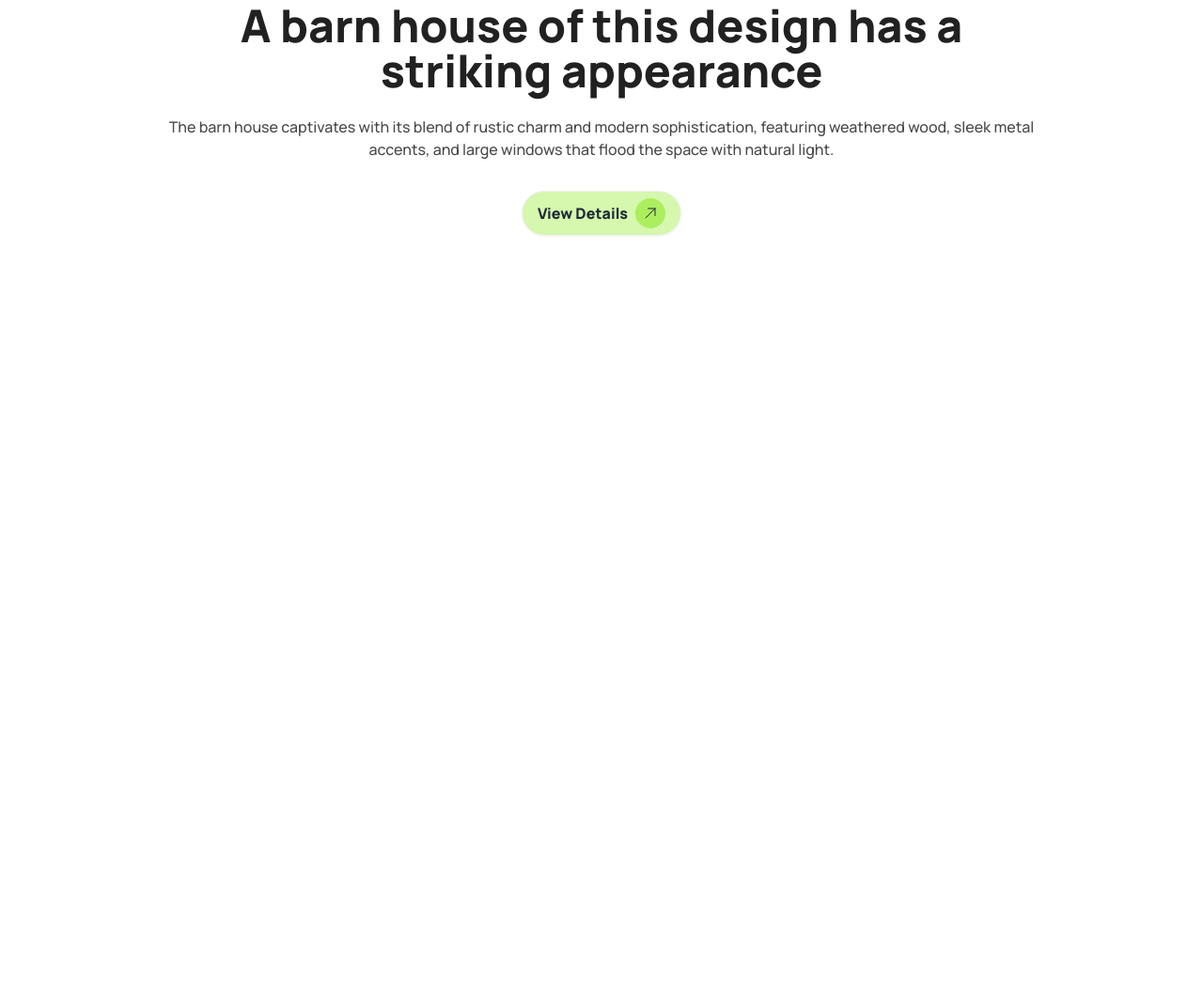
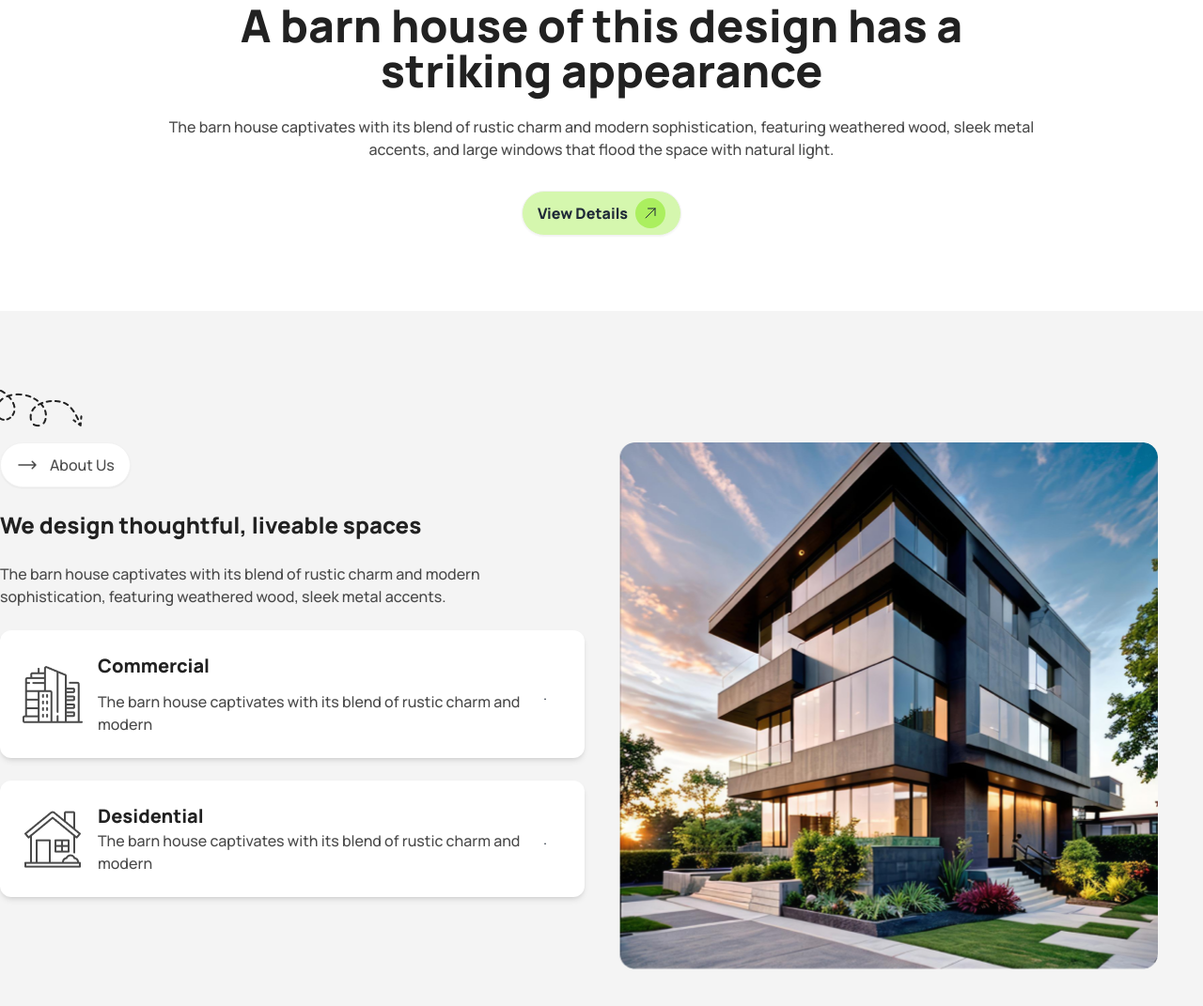
Before and after one commit to asibiqbal/architectur, a plain HTML site: page index.html in a window 1280 px wide. Shown: the part 475-1546 px from the top of the page at 94% size. Before the commit the page ends 800 px from the top, so only its background shows below. Drawn offline with nearby package versions, Linux system fonts and the light colour scheme.

Commit message:
added catagory section

```diff
--- a/index.html
+++ b/index.html
@@ -45,7 +45,7 @@
     </style>
   </head>
   <body class="font-manrope">
-    <header class="md:container md:mx-auto">
+    <header class="pb-20 md:container md:mx-auto">
       <!-- Navbar -->
       <div class="navbar bg-base-100">
         <div class="navbar-start">
@@ -210,5 +210,79 @@
         </a>
       </div>
     </header>
+    <main class="bg-[#F4F4F4]">
+      <!-- Catagory -->
+      <section class="py-20 container mx-auto">
+        <!-- Icon Image -->
+        <div class="hidden md:block -ml-10 mb-4">
+          <img src="assets/icon-image.png" alt="" />
+        </div>
+        <!-- Cotagory Container -->
+        <div class="flex flex-col md:flex-row gap-6 md:gap-9">
+          <!-- Catagrory Content -->
+          <div class="md:w-1/2">
+            <div class="text-center md:text-start">
+              <button
+                class="btn font-bold rounded-full bg-white border-1 hover:bg-white font-medium text-base text-article-color mx-auto"
+              >
+                <svg
+                  xmlns="http://www.w3.org/2000/svg"
+                  fill="none"
+                  viewBox="0 0 24 24"
+                  stroke-width="1.5"
+                  stroke="currentColor"
+                  class="size-6 mr-1"
+                >
+                  <path
+                    stroke-linecap="round"
+                    stroke-linejoin="round"
+                    d="M17.25 8.25 21 12m0 0-3.75 3.75M21 12H3"
+                  />
+                </svg>
+                About Us
+              </button>
+            </div>
+            <h2 class="mt-6 text-title-color text-3xl md:text-2xl font-extrabold">
+              We design thoughtful, liveable spaces
+            </h2>
+            <p class="my-6 text-article-color text-base font-medium leading-6">
+              The barn house captivates with its blend of rustic charm and
+              modern sophistication, featuring weathered wood, sleek metal
+              accents.
+            </p>
+            <!-- Item Container -->
+            <div>
+              <!-- Items -->
+              <div class="flex items-center gap-3 md:gap-4 bg-white rounded-xl p-3 md:p-6 shadow-md">
+                <img src="assets/commercial.png" alt="" />
+                <!-- Items Content -->
+                <div class="">
+                  <h4 class="font-extrabold text-title-color text-xl mb-3">Commercial</h4>
+                  <p class="text-article-color font-medium text-base leading-6">
+                    The barn house captivates with its blend  of rustic charm and
+                    modern
+                </div>.
+                </p>
+              </div>
+              <div class="mt-6 flex items-center gap-3 md:gap-4 bg-white rounded-xl p-3 md:p-6 shadow-md">
+                <img src="assets/residential.png" alt="" />
+                <!-- Items Content -->
+                <div class="">
+                  <h4 class="font-extrabold text-title-color text-xl">Desidential</h4>
+                  <p class="text-article-color font-medium text-base leading-6">
+                    The barn house captivates with its blend  of rustic charm and
+                    modern
+                </div>.
+                </p>
+              </div>
+            </div>
+          </div>
+          <!-- Catagory Img -->
+          <div class="md:w-1/2">
+            <img src="assets/catagory-image.png" alt="" />
+          </div>
+        </div>
+      </section>
+    </main>
   </body>
 </html>
```
Also changed, not shown: assets/catagory-image.png (added), assets/commercial.png (added), assets/icon-image.png (added), assets/residential.png (added).
